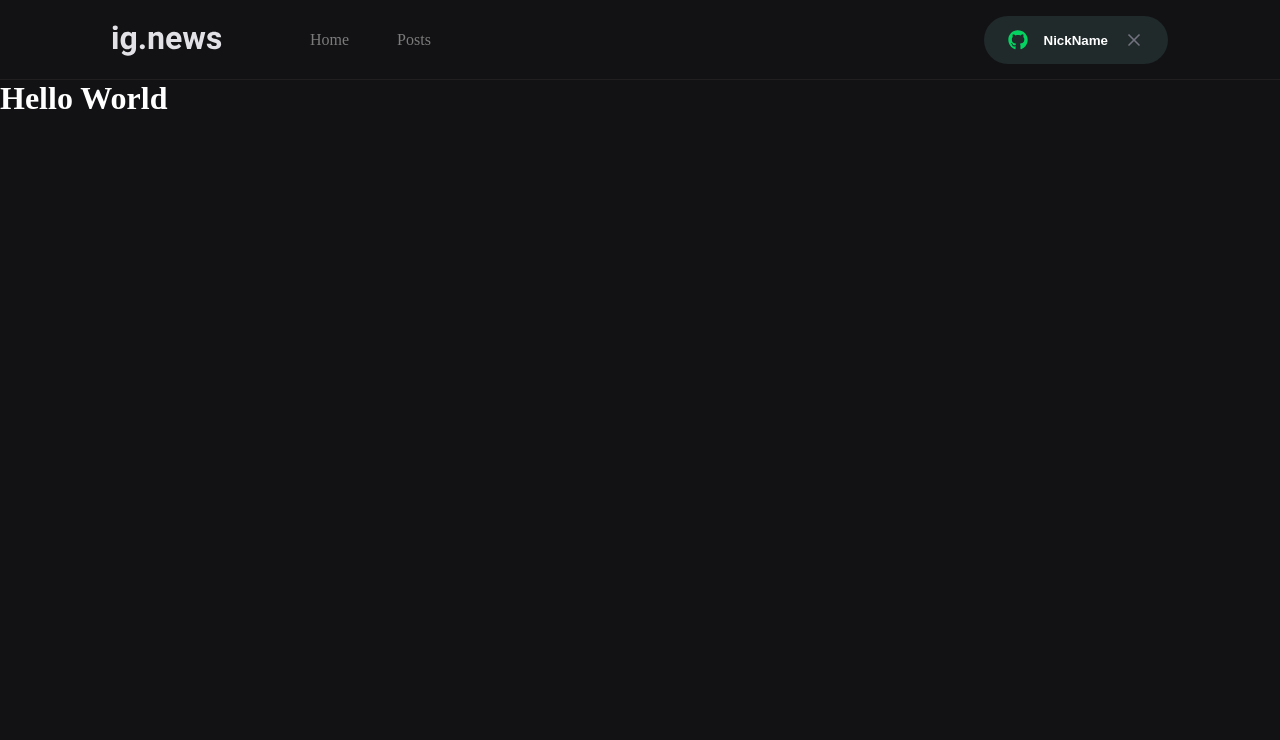
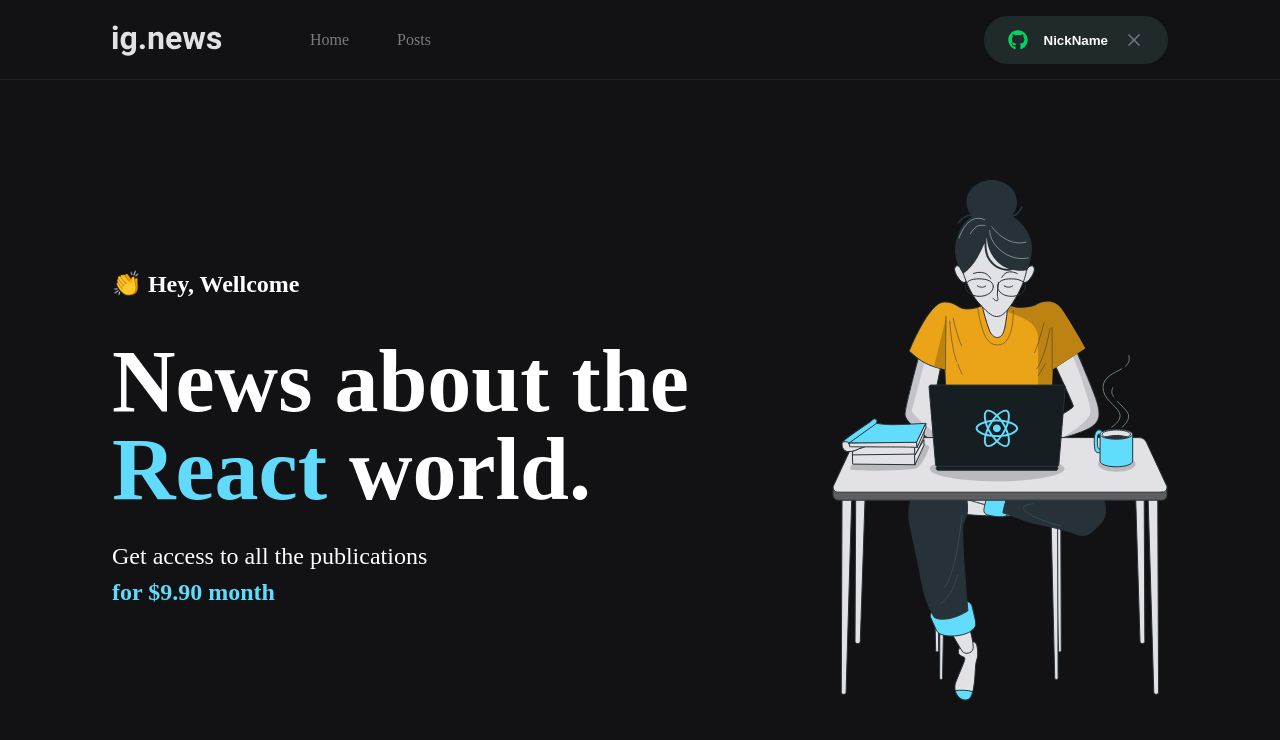
Before and after one commit to VictorGenario/Ig_News, a Next.js app: page / in a window 1280 px wide. Shown: the top 740 px of the page. Built offline with nearby package versions, Linux system fonts and the light colour scheme.

Commit message:
Home Page content add

```diff
--- /dev/null
+++ b/src/pages/home.module.scss
@@ -0,0 +1,42 @@
+.contentContainer{
+  max-width: 1120px;
+  margin: 0 auto;
+  padding: 0 2rem;
+  height: calc(100vh - 5rem);
+
+  display: flex;
+  align-items: center;
+  justify-content: space-between;
+
+}
+
+.hero{
+  max-width: 600px;
+
+  > span {
+    font-size: 1.5rem;
+    font-weight: bold;
+  }
+
+  h1 {
+    font-size: 5.5rem;
+    line-height: 5.5rem;
+    font-weight: 900;
+    margin-top: 2.5rem;
+
+    span {
+      color: var(--cyan-500);
+    }
+  }
+
+  p {
+    font-size: 1.5rem;
+    line-height: 2.25rem;
+    margin-top: 1.5rem;
+
+    span {
+      color: var(--cyan-500);
+      font-weight: bold;
+    }
+  }
+}
--- a/src/pages/index.tsx
+++ b/src/pages/index.tsx
@@ -1,15 +1,24 @@
 import Head from 'next/head';
-
+import styles from './home.module.scss'
 
 export default function Home() {
   return(
     <>
     <Head>
-      <title> Ig.News </title>
+      <title> Home | Ig.News </title>
     </Head>
+   <main className={styles.contentContainer}>
+    <section className={styles.hero}>
+      <span>👏 Hey, Wellcome</span>
+      <h1> News about the <span>React</span> world. </h1>
+      <p>
+        Get access to all the publications <br />
+        <span>for $9.90 month</span>
+      </p>
+    </section>
 
-    <h1>Hello World
-    </h1>
+    <img src='/images/avatar.svg' alt='Girl coding'></img>
+   </main>
     </>
    )
 }
```
